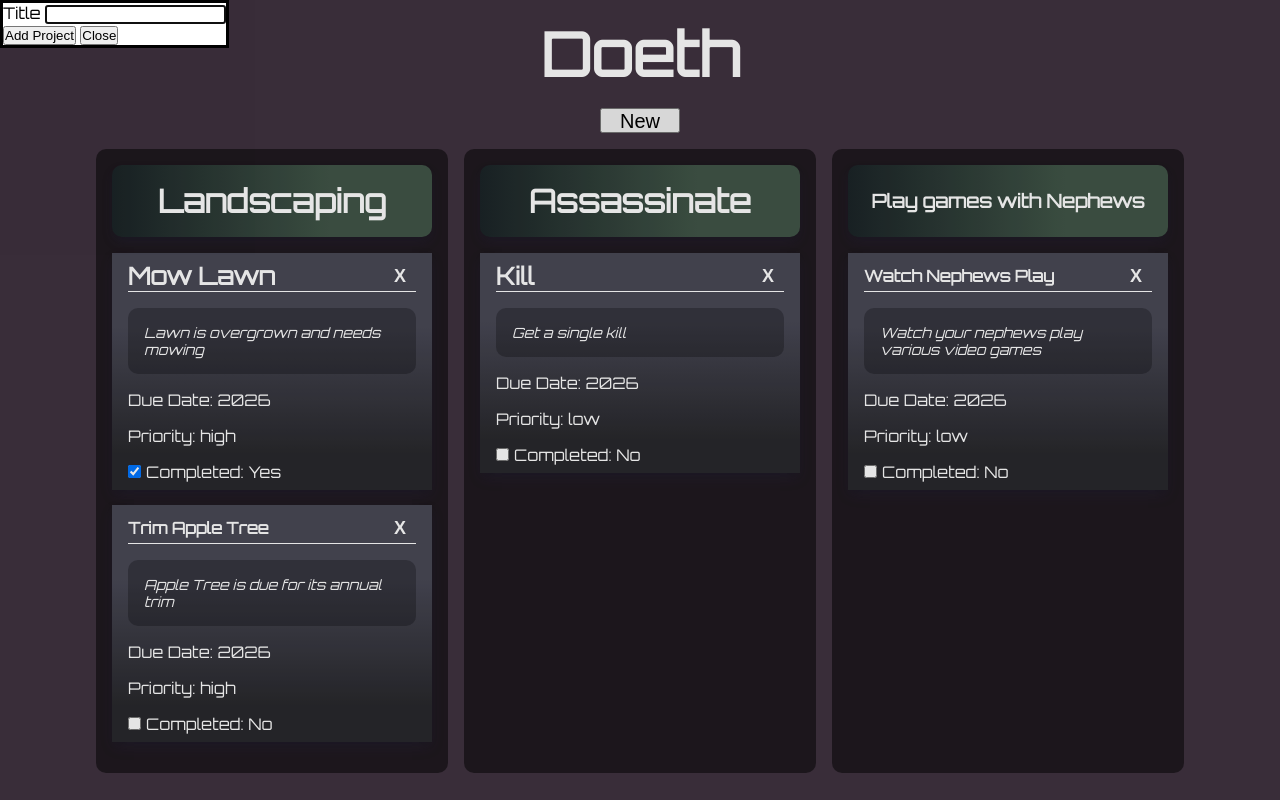
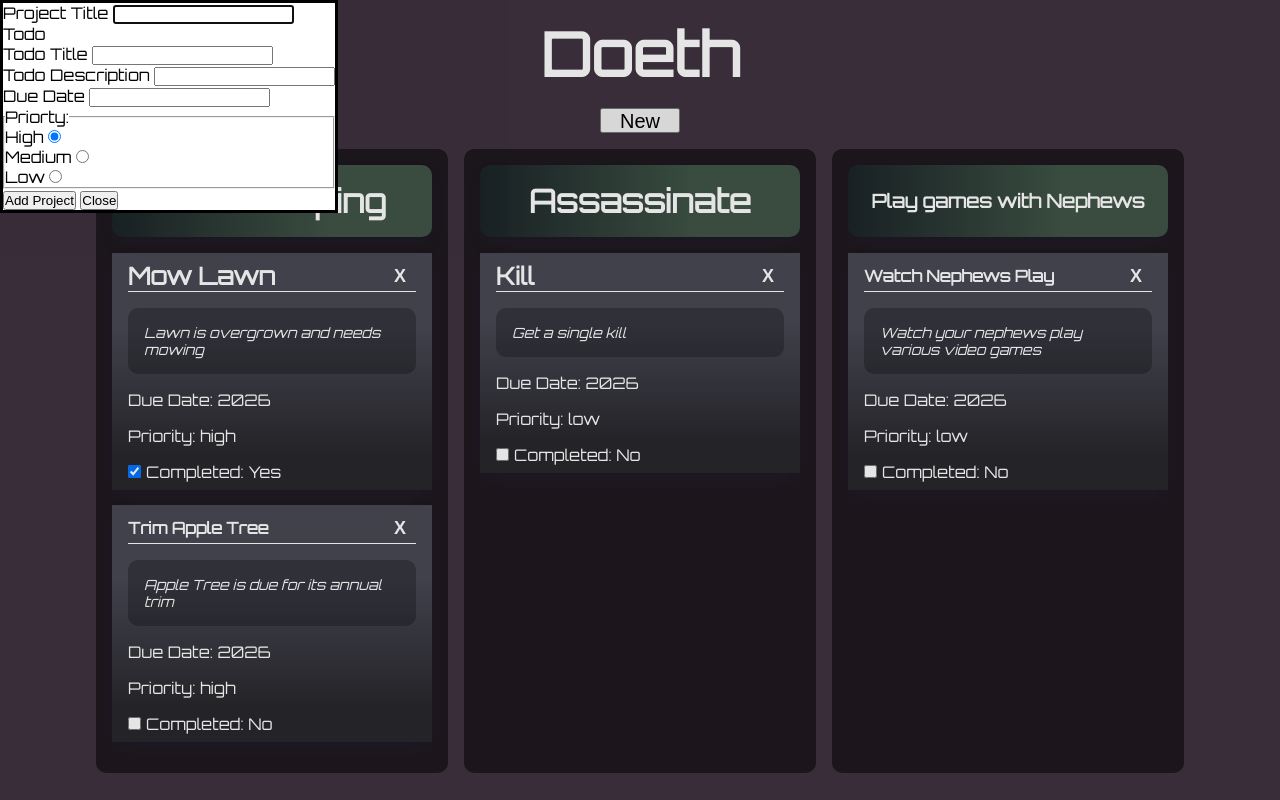
Before and after one commit to drex109/todo-list, a website built with webpack: page src/template.html in a window 1280 px wide. Both pictures are taken after a click on the button "New". Built offline with nearby package versions, Linux system fonts and the light colour scheme.

Commit message:
write html for adding todos to new projects

```diff
--- a/src/dom.js
+++ b/src/dom.js
@@ -17,7 +17,7 @@ projectForm.addEventListener('submit', function(e) {
     e.preventDefault();
     console.log('SUBMIT')
     const formData = Object.fromEntries(new FormData(projectForm));
-    const submittedProject = createProject(formData.projectTitle);
+    const submittedProject = createProject(formData.formProjectTitle);
     projectManager.addProject(submittedProject);
     renderProjects(projectManager.readProjects());
 })
--- a/src/template.html
+++ b/src/template.html
@@ -16,8 +16,43 @@
             <form id="new-project" action="dialog">
 
                 <div class="inputs">
-                    <label for="project-title">Title</label>
-                    <input id="project-title" name="projectTitle" type="text" required>
+                    <label for="form-project-title">Project Title</label>
+                    <input id="form-project-title" name="formProjectTitle" type="text" required>
+                </div>
+
+                <div id="todo-form">
+                    <p>Todo</p>
+
+                    <div class="inputs">
+                        <label for="form-todo-title">Todo Title</label>
+                        <input id="form-todo-title" name="formTodoTitle" type="text" required>
+                    </div>
+
+                    <div class="inputs">
+                        <label for="form-todo-description">Todo Description</label>
+                        <input id="form-todo-description" name="formTodoDescription" type="text" required>
+                    </div>
+
+                    <div class="inputs">
+                        <label for="form-todo-duedate">Due Date</label>
+                        <input id="form-todo-duedate" name="formTodoDueDate" type="text">
+                    </div>
+
+                    <fieldset>
+                        <legend>Priorty:</legend>
+                        <div class="inputs">
+                            <label for="todo-priority-high">High</label>
+                            <input id="todo-priority-high" name="formTodoPriority" type="radio" value="high" checked>
+                        </div>
+                        <div class="inputs">
+                            <label for="todo-priority-med">Medium</label>
+                            <input id="todo-priority-med" name="formTodoPriority" type="radio" value="medium">
+                        </div>
+                        <div class="inputs">
+                            <label for="todo-priority-low">Low</label>
+                            <input id="todo-priority-low" name="formTodoPriority" type="radio" value="low">
+                        </div>
+                    </fieldset>
                 </div>
 
                 <div id="modal-buttons">
```
